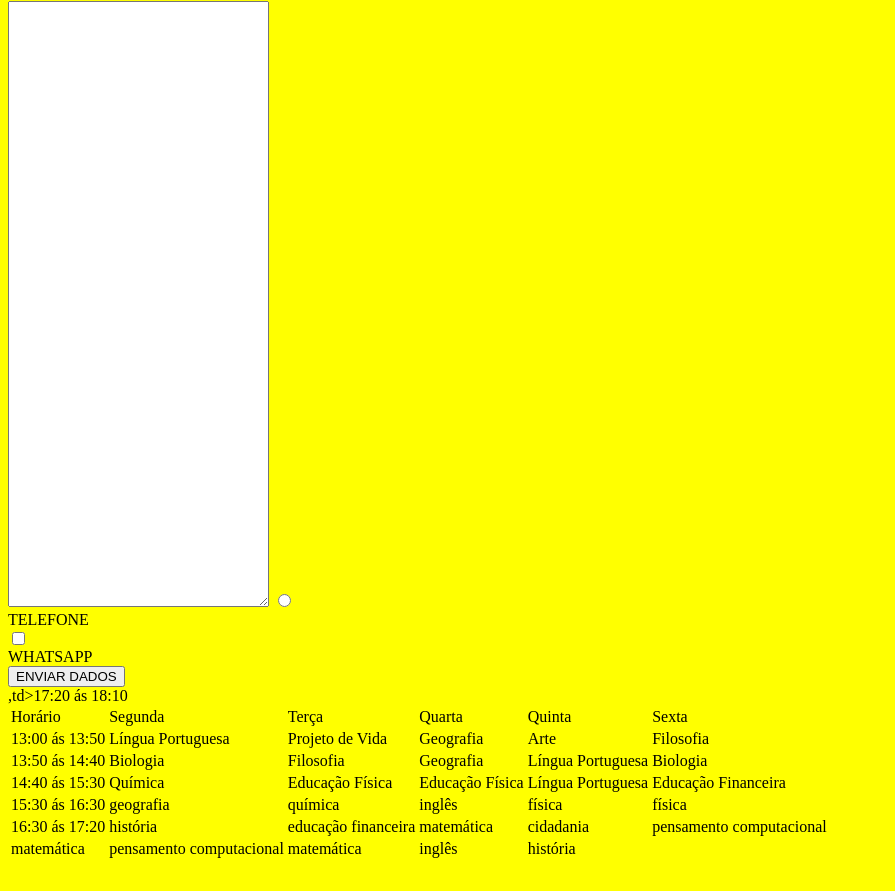
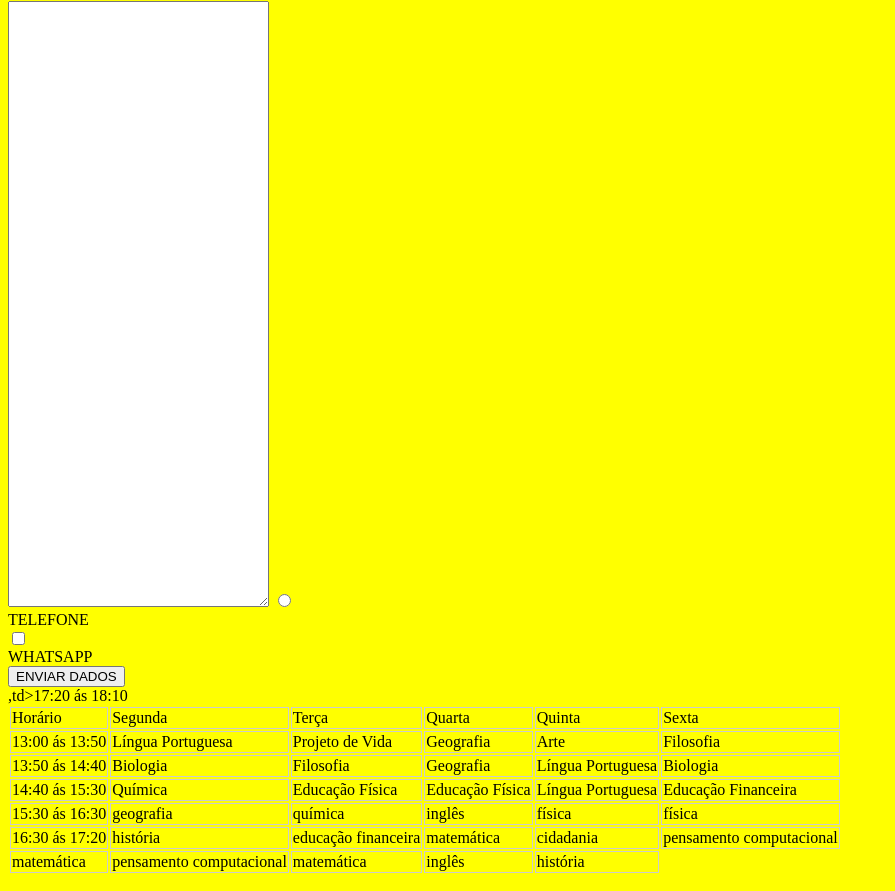
Before and after one commit to gabrieledeidara/formul-rio, a plain HTML site: page index.html in a window 1280 px wide. Shown: the part 349-1240 px from the top of the page, without its empty margins (0-895 px from the left). Drawn offline with Linux system fonts and the light colour scheme.

Commit message:
Update style.css

```diff
--- a/style.css
+++ b/style.css
@@ -5,3 +5,7 @@ form label{
   display: block;
   font-size;25px;
 }
+td {
+  border: 1px solid #CCCCCC;
+  border-color: cor;
+}
```
